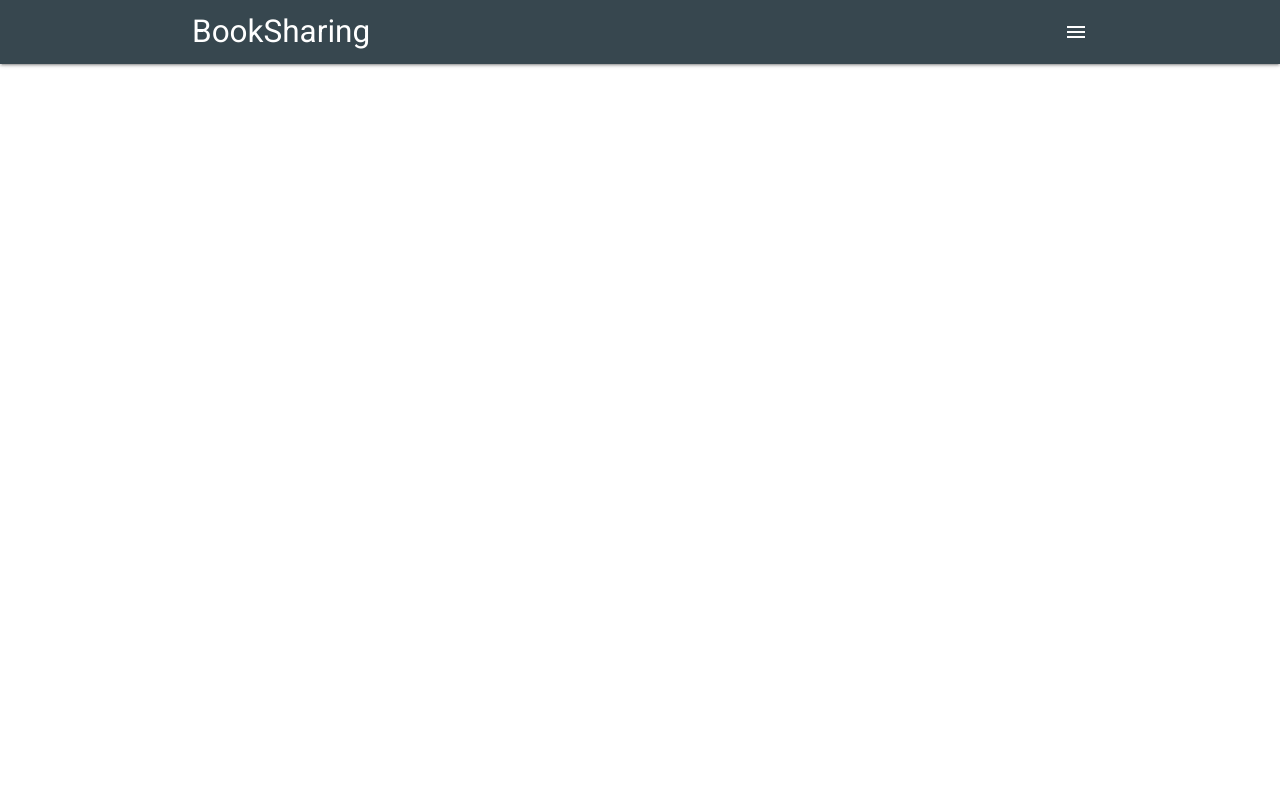
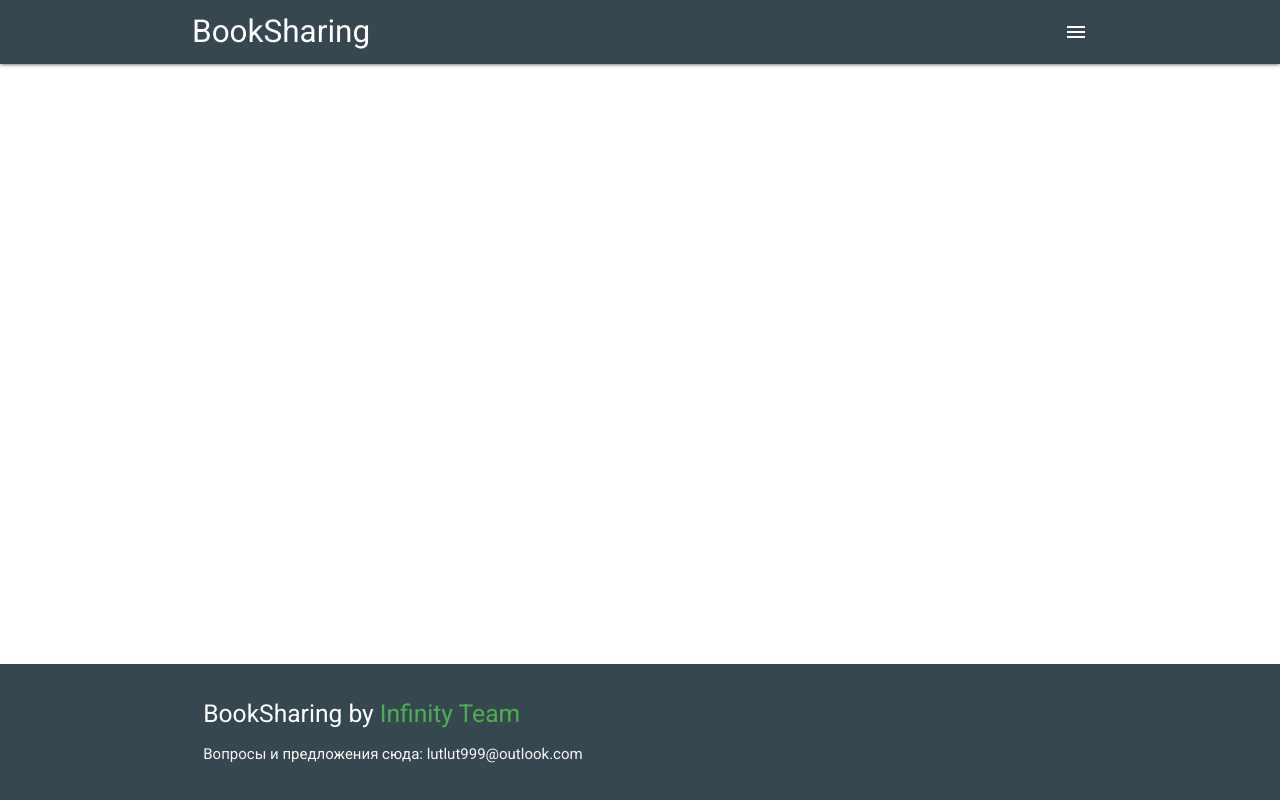
Before and after one commit to SERGEYDJUM/Infinity, a Django app: page / in a window 1280 px wide. Run offline with Django 3.2, Linux system fonts and the light colour scheme; data that the repository does not hold is empty.

Commit message:
Added - footer

```diff
--- a/BookSharing/MainApp/static/css/index.css
+++ b/BookSharing/MainApp/static/css/index.css
@@ -35,3 +35,15 @@ html
 {
   border-radius: 20px;
 }
+
+body
+{
+  display: flex;
+  min-height: 100vh;
+  flex-direction: column;
+}
+
+main
+{
+  flex: 1 0 auto;
+}
--- a/BookSharing/MainApp/templates/includes/footer.html
+++ b/BookSharing/MainApp/templates/includes/footer.html
@@ -0,0 +1,12 @@
+{% load static %}
+<link rel="stylesheet" href="{% static 'css/footer.css' %}"></link>
+<footer class="page-footer blue-grey darken-3 unselectable">
+        <div class="container">
+          <div class="row">
+            <div class="col l6 s12">
+              <h5><span>BookSharing by </span><a class="green-text" href="/about">Infinity Team</a></h5>
+              <p class="grey-text text-lighten-4">Вопросы и предложения сюда: lutlut999@outlook.com</p>
+            </div>
+          </div>
+        </div>
+</footer>
--- a/BookSharing/MainApp/templates/index.html
+++ b/BookSharing/MainApp/templates/index.html
@@ -12,6 +12,7 @@
 
 <body>
 	{% include 'includes/header.html' %}
+	<main>
 	<div class="container main-container">
 	<div class="row">
 	{% for i in book %}
@@ -39,9 +40,8 @@
 	{% endfor %}
 	</div>
 	</div>
-
-	<!-- //cdn.eksmo.ru/v2/ITD000000000834844/COVER/cover1__w600.jpg -->
-
+	</main>
+	{% include 'includes/footer.html' %}
 	<script src="https://code.jquery.com/jquery-3.3.1.js"></script>
 	<script src="https://cdnjs.cloudflare.com/ajax/libs/materialize/1.0.0/js/materialize.min.js"></script>
 	<script src="{% static 'js/common.js' %}"></script>
```
